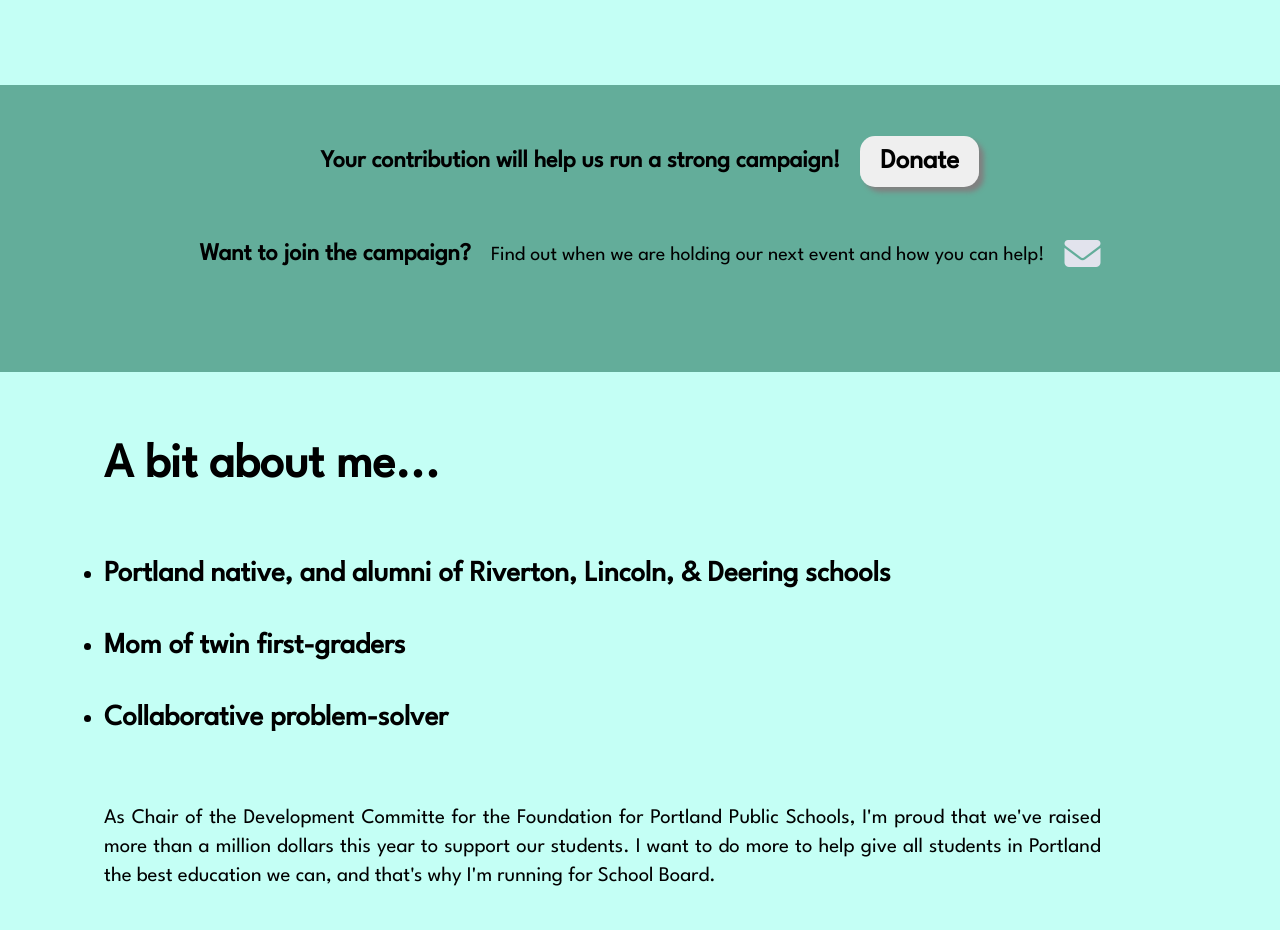
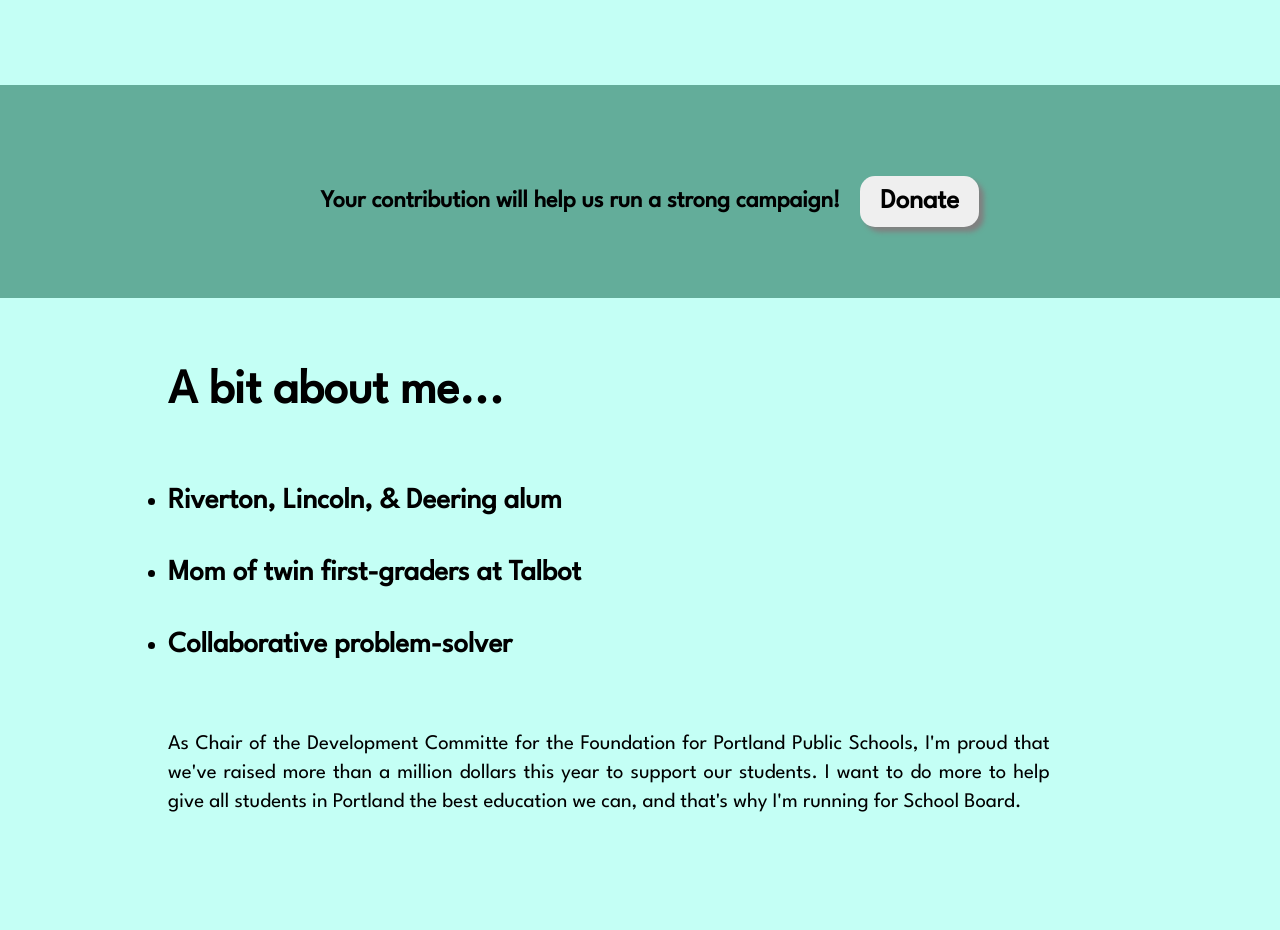
Before and after one commit to katekeefer/SBrydon, a website: page index.html in a window 1280 px wide. Shown: the part 587-1517 px from the top of the page. Drawn offline with Linux system fonts and the light colour scheme; a web font is replaced by a local one.

Commit message:
Committed all final edits from client.

```diff
--- a/css/main.css
+++ b/css/main.css
@@ -351,7 +351,7 @@
   }
 
   aside .content-wrapper {
-    margin: 20px;
+    margin: 20px 20px 60px 20px;
 
   }
   aside p {
@@ -361,7 +361,7 @@
 
   }
 
-  aside .form, .form-description {
+  aside .form {
     margin: 20px 0 0 0;
     display: flex;
     flex-flow: row wrap;
@@ -374,10 +374,7 @@
     font-size: 1.5em;
   }
 
-  .form-description i {
-    font-size: 2em;
 
-  }
 
   button {
     border: none;
@@ -721,7 +718,7 @@
   /*---------Aside Styles---------------*/
 
   aside .content-wrapper{
-    padding-bottom: 60px;
+    margin: 60px;
     max-width: 1200px;
   }
 
@@ -733,10 +730,6 @@
 
 
 
-  .form-description p {
-    padding: 0 20px 0 0;
-
-  }
 
 
 
@@ -747,6 +740,11 @@
 
   .features {
     background: #c4fff5;
+  }
+
+  .features .content-wrapper {
+    display: flex;
+    width: 80%;
   }
 
   .features h2 {
--- a/index.html
+++ b/index.html
@@ -77,13 +77,8 @@
       <div class="form">
         <h3>Your contribution will help us run a strong campaign!</h3>
         <a href=" https://secure.actblue.com/donate/sarah-brydon-for-portland-1" target="_blank">
-          <button>Donate</button>
+        <button>Donate</button>
         </a>
-      <div class="form-description">
-        <h3>Want to join the campaign?</h3>
-          <p>Find out when we are holding our next event and how you can help!</p>
-            <a href="mailto:sarahbrydonforportland@gmail.com"><i class="fa-solid fa-envelope"></i></a>
-      </div><!--form description closing div-->
 
       </div><!--form closing div-->
     </div><!--aside content wrapper closing div-->
@@ -95,8 +90,8 @@
       <div class="about-me">
         <h2>A bit about me...</h2>
           <ol>
-            <li>Portland native, and alumni of Riverton, Lincoln, &#38; Deering schools</li>
-            <li>Mom of twin first-graders</li>
+            <li>Riverton, Lincoln, &#38; Deering alum</li>
+            <li>Mom of twin first-graders at Talbot</li>
             <li>Collaborative problem-solver</li>
           </ol>
           <article>
@@ -151,7 +146,7 @@
       <div class="contact">
           <h4>Contact</h4>
           <address>
-            <a href="mailto:sarahbrydonforportland@gmail.com">sarahbrydonforportland@gmail.com</a></p>
+            <a href="mailto:sarahbrydonforportland@gmail.com">sarahbrydonforportland@gmail.com</a>
           </address>
       </div><!--contact closing div-->
       <div class="social">
```
